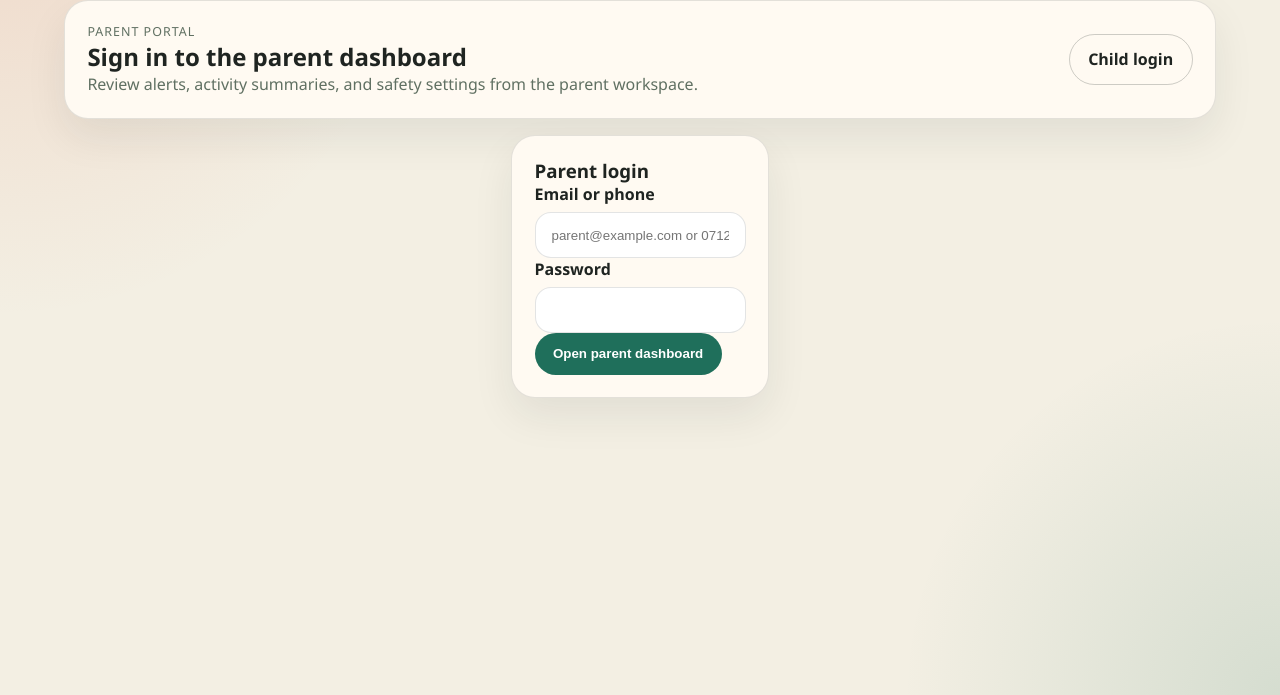
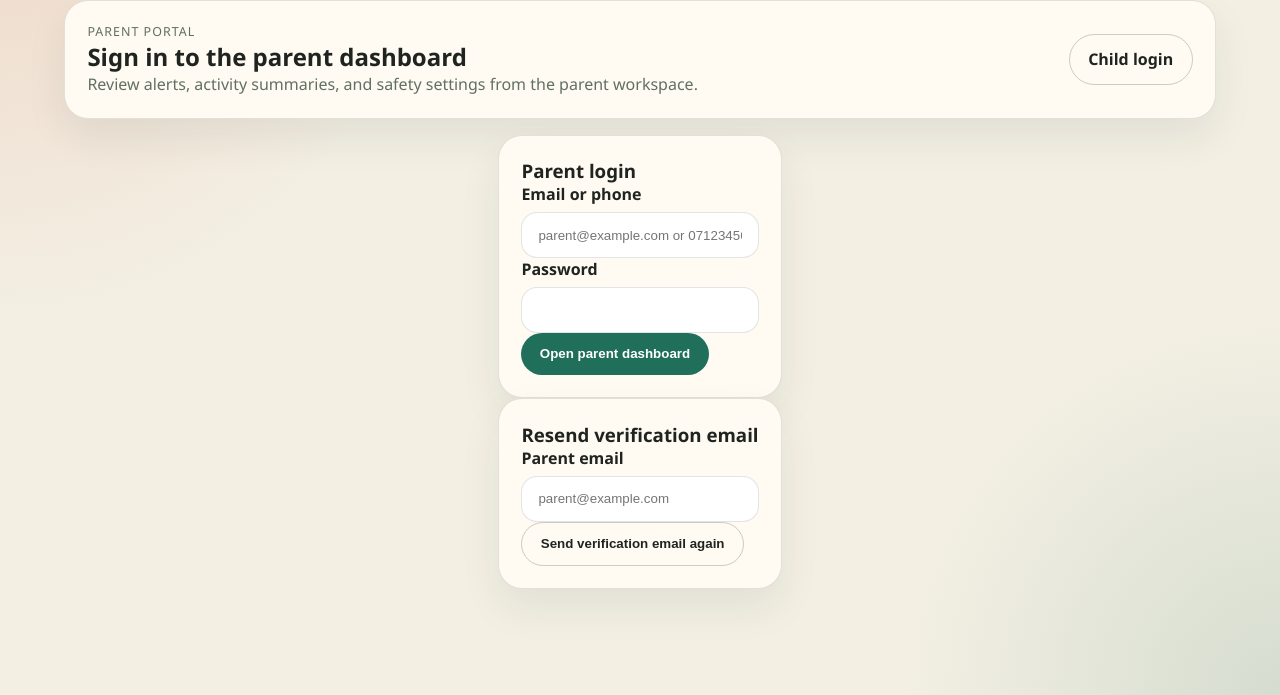
Before and after one commit to Lyne-kim/Cyber-Mzazi, a Flask app: page /login/parent in a window 1280 px wide. Shown: the part 105-800 px from the top of the page. Run offline with Flask 3, Linux system fonts and the light colour scheme.

Commit message:
Add real parent email verification flow

```diff
--- a/webapp/auth.py
+++ b/webapp/auth.py
@@ -1,4 +1,6 @@
 from __future__ import annotations
+
+from datetime import datetime
 
 from flask import Blueprint, flash, redirect, render_template, request, url_for
 from flask_login import current_user, login_required, login_user, logout_user
@@ -7,6 +9,10 @@ from sqlalchemy import or_
 from .extensions import db, login_manager
 from .models import Family, LogoutRequest, User
 from .services.audit import log_event
+from .services.email_verification import (
+    send_verification_email,
+    verify_email_token,
+)
 
 
 auth_bp = Blueprint("auth", __name__)
@@ -102,6 +108,7 @@ def register():
             phone=parent_contact if "@" not in parent_contact else None,
             logout_requires_parent_approval=False,
             preferred_language="en",
+            email_verified="@" not in parent_contact,
         )
         parent_user.set_password(parent_password)
 
@@ -124,9 +131,31 @@ def register():
             "Family account created",
             subject_user_id=child_user.id,
         )
+        verification_message = None
+        verification_warning = None
+        if parent_user.requires_email_verification:
+            ok, message = send_verification_email(parent_user)
+            if ok:
+                verification_message = message
+                log_event(
+                    family.id,
+                    parent_user.id,
+                    "verification_email_sent",
+                    f"Verification email sent to {parent_user.email}",
+                )
+            else:
+                verification_warning = message
         db.session.commit()
 
-        flash("Family account created. Parent can sign in now.", "success")
+        if verification_message:
+            flash(
+                "Family account created. Check the parent email inbox to verify the account before signing in.",
+                "success",
+            )
+        else:
+            flash("Family account created. Parent can sign in now.", "success")
+        if verification_warning:
+            flash(verification_warning, "warning")
         return redirect(url_for("auth.parent_login"))
 
     return render_template("register.html")
@@ -144,6 +173,15 @@ def parent_login():
         if not user:
             flash("Parent login details were not recognised.", "danger")
             return render_template("parent_login.html")
+        if not user.can_log_in:
+            flash(
+                "Verify the parent email address before signing in. You can request a new verification email below.",
+                "warning",
+            )
+            return render_template(
+                "parent_login.html",
+                pending_identifier=user.email or user.phone or "",
+            )
 
         login_user(user)
         log_event(
@@ -157,6 +195,60 @@ def parent_login():
         return redirect(url_for("parent.dashboard"))
 
     return render_template("parent_login.html")
+
+
+@auth_bp.route("/verify-email/<token>")
+def verify_email(token: str):
+    user, error = verify_email_token(token)
+    if error:
+        flash(error, "danger")
+        return redirect(url_for("auth.parent_login"))
+
+    if user.email_verified:
+        flash("Email address already verified. You can sign in now.", "info")
+        return redirect(url_for("auth.parent_login"))
+
+    user.email_verified = True
+    user.email_verified_at = datetime.utcnow()
+    db.session.add(user)
+    log_event(
+        user.family_id,
+        user.id,
+        "email_verified",
+        f"Parent email {user.email} verified",
+    )
+    db.session.commit()
+    flash("Email verified successfully. You can sign in now.", "success")
+    return redirect(url_for("auth.parent_login"))
+
+
+@auth_bp.route("/resend-verification", methods=["POST"])
+def resend_verification():
+    identifier = request.form.get("identifier", "").strip()
+    user = User.query.filter(
+        User.role == "parent", or_(User.email == identifier, User.phone == identifier)
+    ).first()
+    if user is None or not user.email:
+        flash("Enter the parent email address used during registration.", "danger")
+        return render_template("parent_login.html", pending_identifier=identifier)
+    if user.email_verified:
+        flash("That email is already verified. You can sign in now.", "info")
+        return redirect(url_for("auth.parent_login"))
+
+    ok, message = send_verification_email(user)
+    if ok:
+        log_event(
+            user.family_id,
+            user.id,
+            "verification_email_resent",
+            f"Verification email resent to {user.email}",
+        )
+        db.session.commit()
+        flash("Verification email sent again. Check the inbox and spam folder.", "success")
+    else:
+        db.session.rollback()
+        flash(message, "danger")
+    return render_template("parent_login.html", pending_identifier=identifier)
 
 
 @auth_bp.route("/login/child", methods=["GET", "POST"])
--- /dev/null
+++ b/webapp/services/email_verification.py
@@ -0,0 +1,108 @@
+from __future__ import annotations
+
+import smtplib
+from datetime import datetime
+from email.message import EmailMessage
+
+from flask import current_app, has_request_context, url_for
+from itsdangerous import BadSignature, SignatureExpired, URLSafeTimedSerializer
+
+from ..extensions import db
+from ..models import User
+
+EMAIL_VERIFICATION_SALT = "cyber-mzazi-email-verification"
+
+
+def _serializer() -> URLSafeTimedSerializer:
+    return URLSafeTimedSerializer(current_app.config["SECRET_KEY"])
+
+
+def is_mail_configured() -> bool:
+    return bool(
+        current_app.config.get("MAIL_SERVER")
+        and current_app.config.get("MAIL_DEFAULT_SENDER")
+    )
+
+
+def generate_email_verification_token(user: User) -> str:
+    return _serializer().dumps({"user_id": user.id, "email": user.email}, salt=EMAIL_VERIFICATION_SALT)
+
+
+def verify_email_token(token: str) -> tuple[User | None, str | None]:
+    try:
+        payload = _serializer().loads(
+            token,
+            salt=EMAIL_VERIFICATION_SALT,
+            max_age=current_app.config["EMAIL_VERIFICATION_MAX_AGE"],
+        )
+    except SignatureExpired:
+        return None, "Verification link expired."
+    except BadSignature:
+        return None, "Verification link is invalid."
+
+    user = db.session.get(User, int(payload.get("user_id", 0)))
+    if user is None or not user.email:
+        return None, "Account was not found."
+    if user.email != payload.get("email"):
+        return None, "Verification link no longer matches this account."
+    return user, None
+
+
+def build_email_verification_link(user: User) -> str:
+    token = generate_email_verification_token(user)
+    if has_request_context():
+        verification_path = url_for("auth.verify_email", token=token)
+    else:
+        with current_app.test_request_context():
+            verification_path = url_for("auth.verify_email", token=token)
+    app_base_url = current_app.config.get("APP_BASE_URL", "")
+    if app_base_url:
+        return f"{app_base_url}{verification_path}"
+    return url_for("auth.verify_email", token=token, _external=True)
+
+
+def send_verification_email(user: User) -> tuple[bool, str]:
+    if not user.email:
+        return False, "This account does not have an email address."
+    if not is_mail_configured():
+        return False, "Email delivery is not configured yet."
+
+    verification_link = build_email_verification_link(user)
+    sender = current_app.config["MAIL_DEFAULT_SENDER"]
+    message = EmailMessage()
+    message["Subject"] = "Verify your Cyber Mzazi email"
+    message["From"] = sender
+    message["To"] = user.email
+    message.set_content(
+        (
+            f"Hello {user.name},\n\n"
+            "Verify your Cyber Mzazi parent account by opening the link below:\n\n"
+            f"{verification_link}\n\n"
+            "If you did not create this account, you can ignore this email."
+        )
+    )
+
+    server = current_app.config["MAIL_SERVER"]
+    port = current_app.config["MAIL_PORT"]
+    username = current_app.config["MAIL_USERNAME"]
+    password = current_app.config["MAIL_PASSWORD"]
+    use_tls = current_app.config["MAIL_USE_TLS"]
+    use_ssl = current_app.config["MAIL_USE_SSL"]
+
+    try:
+        if use_ssl:
+            smtp: smtplib.SMTP = smtplib.SMTP_SSL(server, port, timeout=20)
+        else:
+            smtp = smtplib.SMTP(server, port, timeout=20)
+        with smtp:
+            if use_tls and not use_ssl:
+                smtp.starttls()
+            if username:
+                smtp.login(username, password)
+            smtp.send_message(message)
+    except Exception as exc:  # pragma: no cover - network dependent
+        return False, f"Verification email could not be sent: {exc}"
+
+    user.verification_email_sent_at = datetime.utcnow()
+    db.session.add(user)
+    return True, "Verification email sent."
--- a/webapp/templates/parent_login.html
+++ b/webapp/templates/parent_login.html
@@ -15,7 +15,7 @@
     <h3>Parent login</h3>
     <label>
       Email or phone
-      <input type="text" name="identifier" placeholder="parent@example.com or 0712345678" required>
+      <input type="text" name="identifier" placeholder="parent@example.com or 0712345678" value="{{ pending_identifier or '' }}" required>
     </label>
     <label>
       Password
@@ -23,5 +23,14 @@
     </label>
     <button class="button" type="submit">Open parent dashboard</button>
   </form>
+
+  <form class="panel auth-panel" method="post" action="{{ url_for('auth.resend_verification') }}">
+    <h3>Resend verification email</h3>
+    <label>
+      Parent email
+      <input type="email" name="identifier" placeholder="parent@example.com" value="{{ pending_identifier or '' }}" required>
+    </label>
+    <button class="button ghost" type="submit">Send verification email again</button>
+  </form>
 </section>
 {% endblock %}
--- a/webapp/templates/register.html
+++ b/webapp/templates/register.html
@@ -20,6 +20,7 @@
       Parent email or phone
       <input type="text" name="parent_contact" placeholder="jane@example.com or 0712345678" required>
     </label>
+    <p class="muted">If the parent uses an email address, Cyber Mzazi sends a verification link before the parent can sign in.</p>
     <label>
       Parent password
       <input type="password" name="parent_password" required>
```
Also changed, not shown: config.py (+11 -0 lines), webapp/api.py (+79 -0 lines), webapp/models.py (+11 -0 lines), webapp/services/schema.py (+24 -0 lines), 1 other file.
